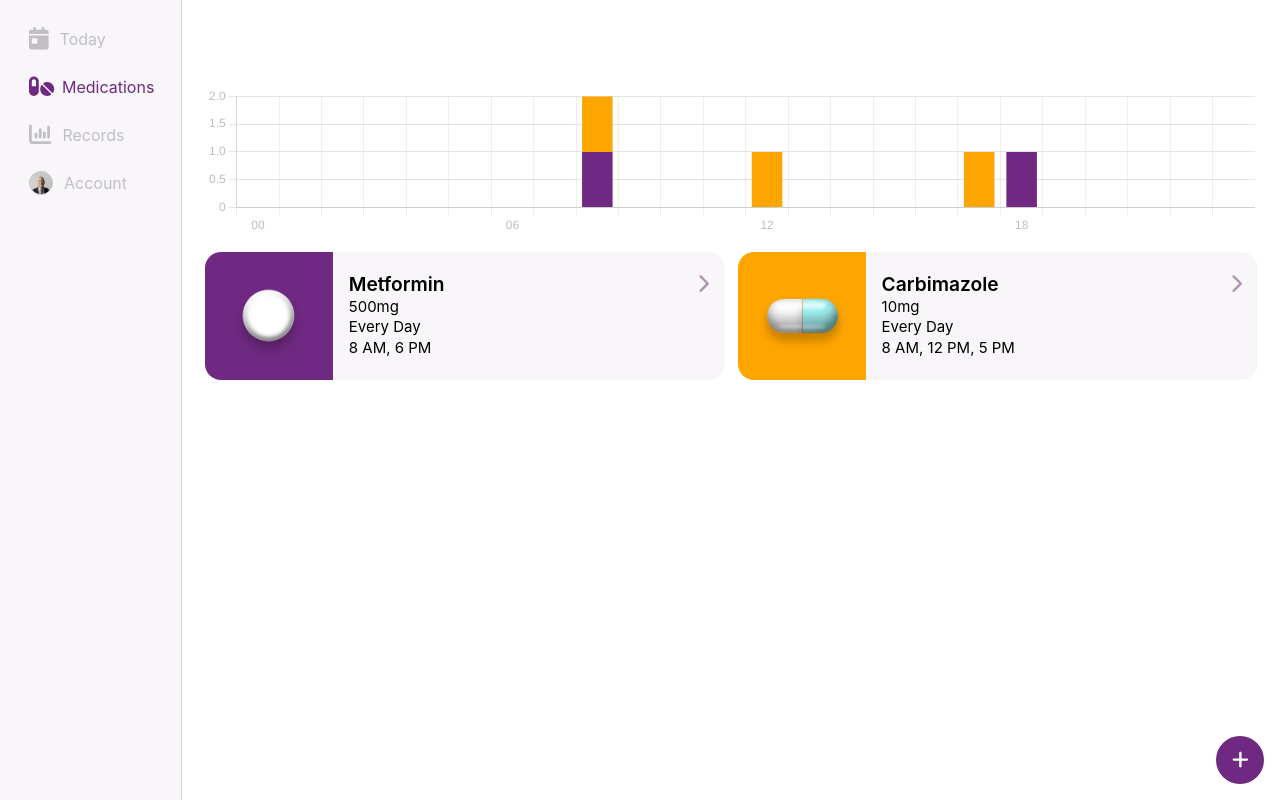
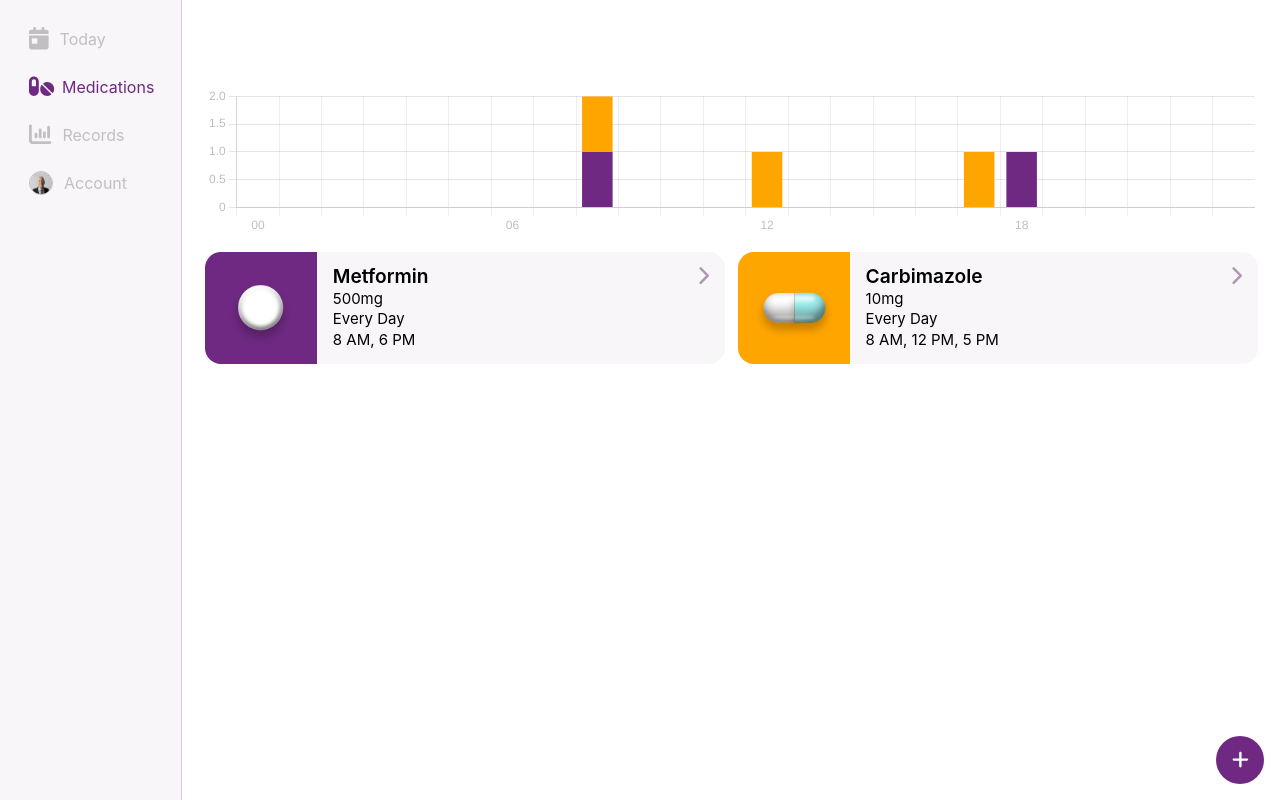
Before and after one commit to soon-y/caregem, a Vue app: page /medications in a window 1280 px wide. Built offline with nearby package versions, Linux system fonts and the light colour scheme.

Commit message:
change width

```diff
--- a/src/components/Medication.vue
+++ b/src/components/Medication.vue
@@ -14,7 +14,7 @@
 
 <style scope>
 .box{
-  --width: 8rem;
+  --width: 7rem;
 
   display: grid;
   grid-template-columns: var(--width) auto;
```
